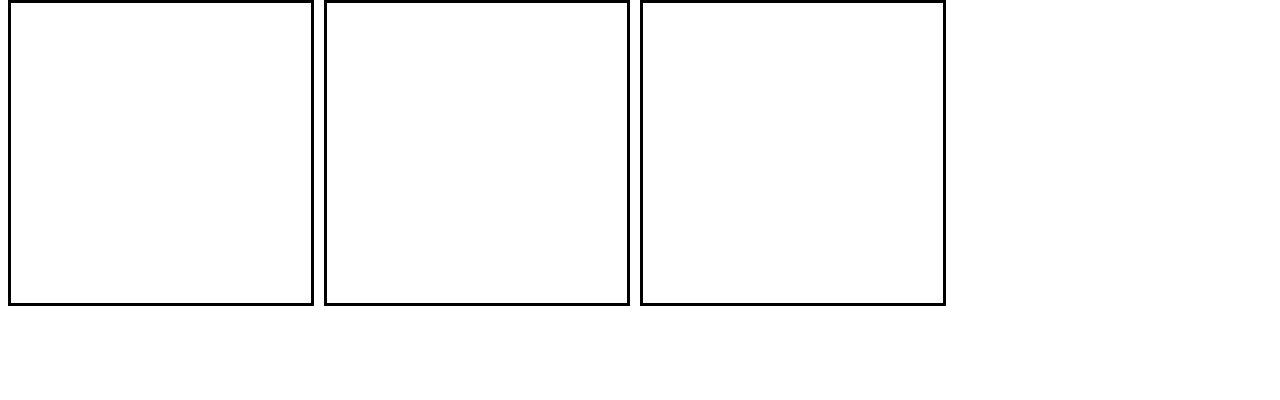
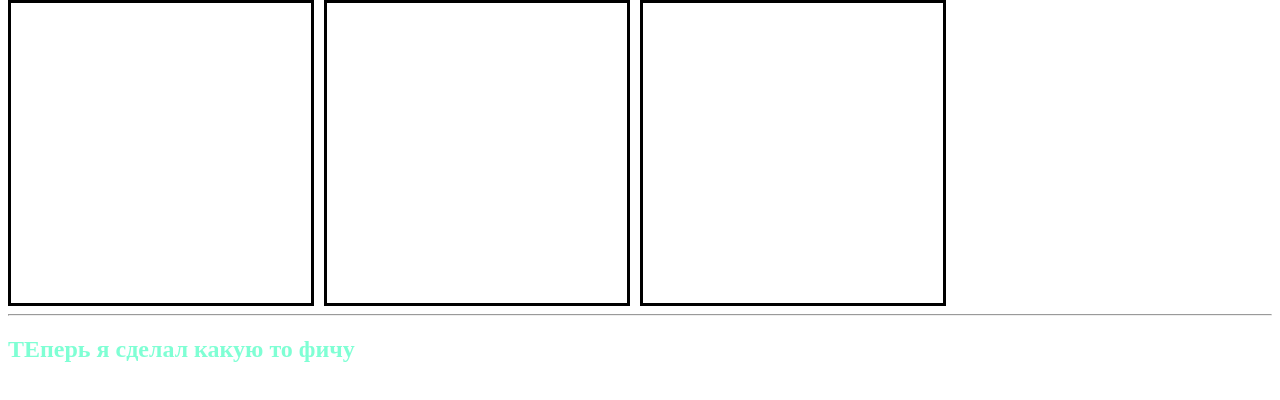
Before and after one commit to Foxsiris/Practice, a plain HTML site: page index.html in a window 1280 px wide. Shown: the part 138-538 px from the top of the page. Drawn offline with Linux system fonts and the light colour scheme.

Commit message:
add fitch

```diff
--- a/index.html
+++ b/index.html
@@ -17,5 +17,8 @@
     <div class="box"></div>
 </div>
 
+<hr>
+<h2>ТЕперь я сделал какую то фичу</h2>
+
 </body>
 </html>
--- a/index.sass
+++ b/index.sass
@@ -11,7 +11,8 @@ $red: red
 //main code
 h1
   color: $orange
-
+h2
+  color: aquamarine
 div
   h1
     color: $red
```
Also changed, not shown: index.css, 1 other file.
